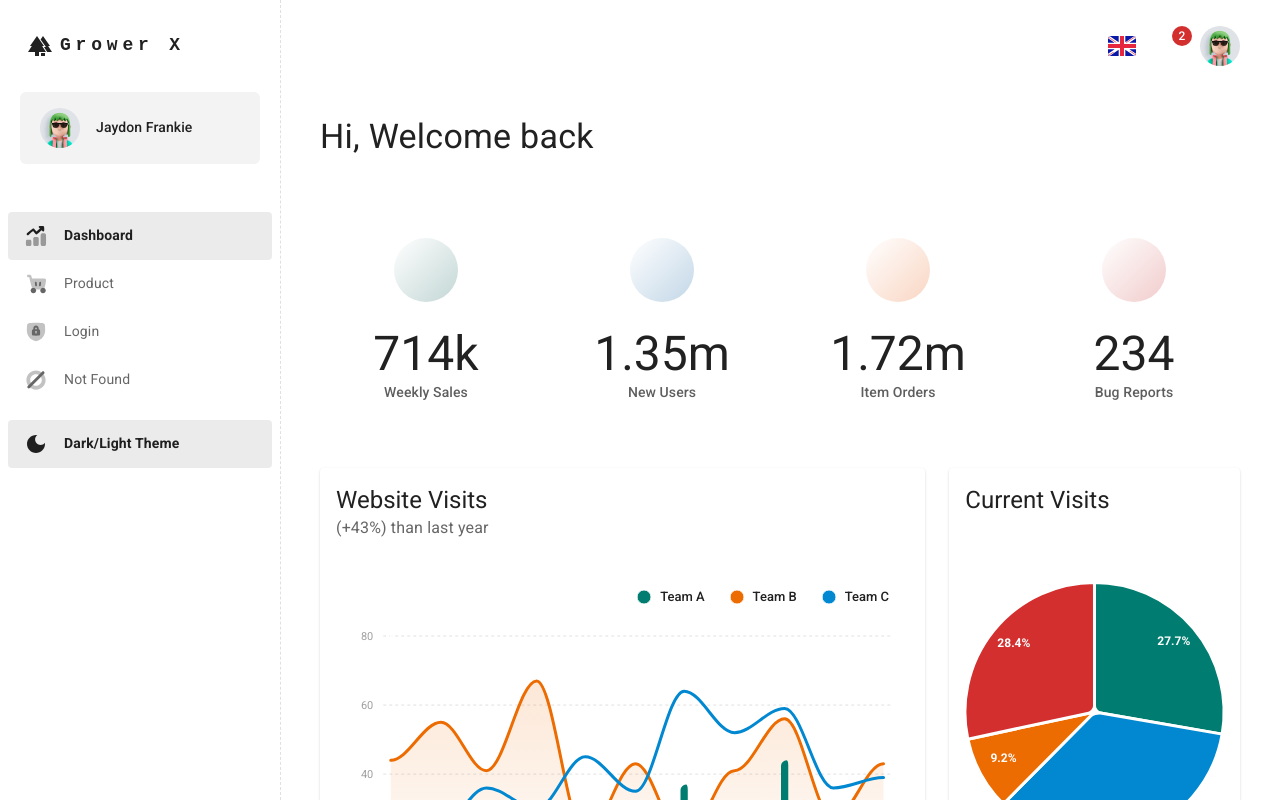
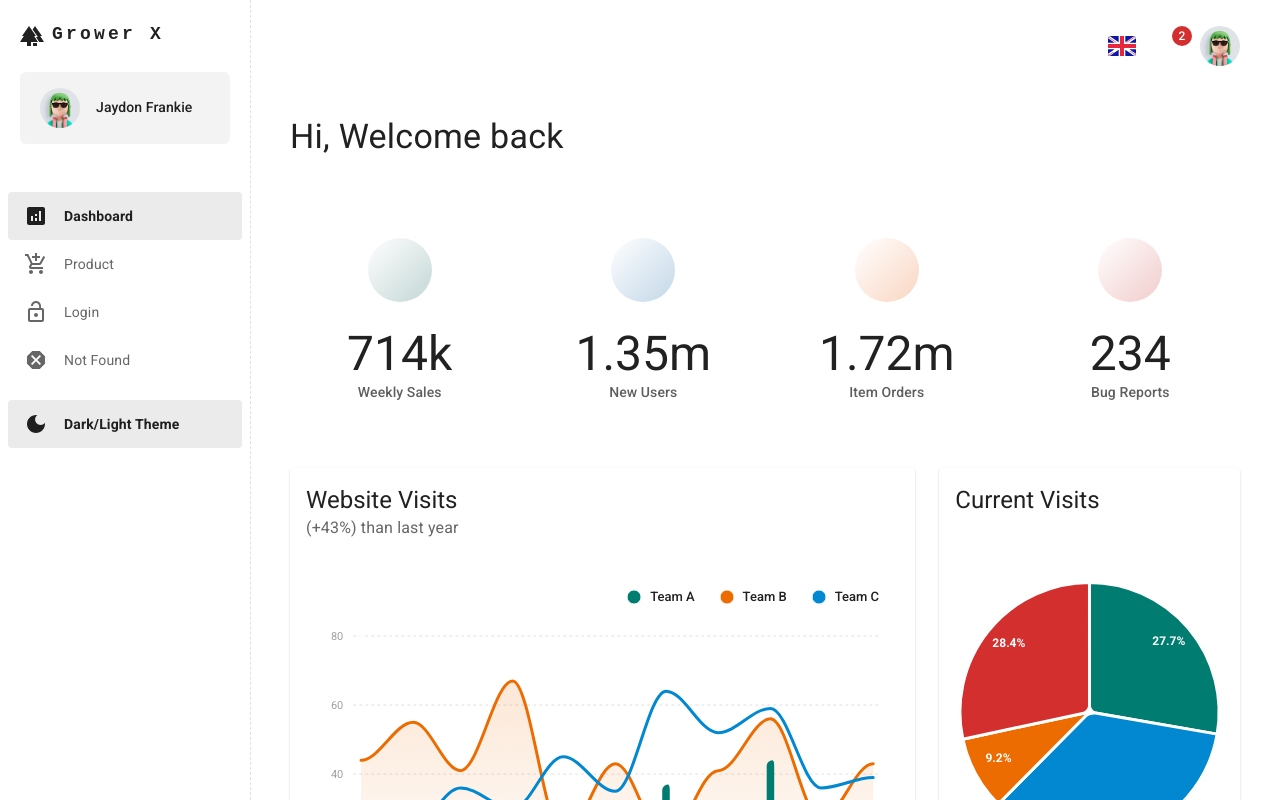
Before and after one commit to peterkapena/growerX, a React (Create React App) app: page / in a window 1280 px wide. Shown: the top 800 px of the page. Built offline with nearby package versions, Linux system fonts and the light colour scheme; some icons are missing.

Commit message:
nav updated

```diff
--- a/src/components/logo/Logo.tsx
+++ b/src/components/logo/Logo.tsx
@@ -1,4 +1,4 @@
-import { Button } from "@mui/material";
+import { Box } from "@mui/material";
 import ForestIcon from "@mui/icons-material/Forest";
 import { APP_NAME, PAGES } from "../../common";
 import { useNavigate } from "react-router-dom";
@@ -6,21 +6,21 @@ import { useNavigate } from "react-router-dom";
 export default function Logo() {
   const navigate = useNavigate();
   return (
-    <Button
+    <Box
       onClick={() => navigate(PAGES.HOME)}
       component="a"
       sx={{
-        display: { xs: "none", md: "flex" },
+        display: "flex",
         fontFamily: "monospace",
         fontWeight: 700,
         fontSize: 18,
-        letterSpacing: ".3rem",
+        letterSpacing: ".2rem",
         color: "inherit",
         textDecoration: "none",
       }}
     >
       <ForestIcon sx={{ display: { xs: "none", md: "flex" }, mr: 1 }} />
       {APP_NAME}
-    </Button>
+    </Box>
   );
 }
--- a/src/components/nav-section/NavSection.js
+++ /dev/null
@@ -1,55 +0,0 @@
-import PropTypes from "prop-types";
-import { NavLink as RouterLink } from "react-router-dom";
-// @mui
-import { Box, List, ListItemText } from "@mui/material";
-//
-import { StyledNavItem, StyledNavItemIcon } from "./styles";
-
-// ----------------------------------------------------------------------
-
-NavSection.propTypes = {
-  data: PropTypes.array,
-};
-
-export default function NavSection({ data = [], ...other }) {
-  return (
-    <Box {...other}>
-      <List disablePadding sx={{ p: 1 }}>
-        {data.map((item) => (
-          <NavItem key={item.title} item={item} />
-        ))}
-      </List>
-    </Box>
-  );
-}
-
-// ----------------------------------------------------------------------
-
-NavItem.propTypes = {
-  item: PropTypes.object,
-};
-
-export function NavItem({ item }) {
-  const { title, path, icon, info, onClick } = item;
-
-  return (
-    <StyledNavItem
-      component={RouterLink}
-      to={path}
-      onClick={() => onClick()}
-      sx={{
-        "&.active": {
-          color: "text.primary",
-          bgcolor: "action.selected",
-          fontWeight: "fontWeightBold",
-        },
-      }}
-    >
-      <StyledNavItemIcon>{icon && icon}</StyledNavItemIcon>
-
-      <ListItemText disableTypography primary={title} />
-
-      {info && info}
-    </StyledNavItem>
-  );
-}
--- /dev/null
+++ b/src/components/nav-section/NavSection.tsx
@@ -0,0 +1,98 @@
+import PropTypes from "prop-types";
+import { NavLink as RouterLink } from "react-router-dom";
+// @mui
+import { Box, List, ListItemText } from "@mui/material";
+//
+import { StyledNavItem, StyledNavItemIcon } from "./styles";
+
+import { useNavigate } from "react-router-dom";
+// ----------------------------------------------------------------------
+import DangerousIcon from "@mui/icons-material/Dangerous";
+import { PAGES } from "../../common";
+import { ReactElement } from "react";
+import AnalyticsIcon from "@mui/icons-material/Analytics";
+import AddShoppingCartIcon from "@mui/icons-material/AddShoppingCart";
+import LockOpenIcon from "@mui/icons-material/LockOpen";
+
+const menus: NavItemProps[] = [
+  {
+    title: "dashboard",
+    path: PAGES.HOME,
+    icon: <AnalyticsIcon />,
+  },
+  {
+    title: "product",
+    path: PAGES.PRODUCTS,
+    icon: <AddShoppingCartIcon />,
+  },
+  {
+    title: "login",
+    path: PAGES.SIGNIN,
+    icon: <LockOpenIcon />,
+  },
+  {
+    title: "Not found",
+    path: PAGES.NOTFOUND,
+    icon: <DangerousIcon></DangerousIcon>,
+  },
+];
+
+type NavSectionProps = {
+  menus: NavItemProps[];
+};
+
+export default function NavSection() {
+  const navigate = useNavigate();
+
+  return (
+    <Box>
+      <List disablePadding sx={{ p: 1 }}>
+        {menus.map((menu) => (
+          <NavItem
+            key={menu.title}
+            icon={menu.icon}
+            path={menu.path}
+            title={menu.title}
+            info={menu.info}
+            onClick={() => navigate(menu.path || "")}
+          />
+        ))}
+      </List>
+    </Box>
+  );
+}
+
+// ----------------------------------------------------------------------
+
+type NavItemProps = {
+  title: string;
+  path?: string;
+  icon: ReactElement;
+  info?: string;
+  onClick?: () => void;
+};
+
+export function NavItem(props: NavItemProps) {
+  const { title, path, icon, info, onClick } = props;
+
+  return (
+    <StyledNavItem
+      component={RouterLink}
+      to={path}
+      onClick={onClick}
+      sx={{
+        "&.active": {
+          color: "text.primary",
+          bgcolor: "action.selected",
+          fontWeight: "fontWeightBold",
+        },
+      }}
+    >
+      <StyledNavItemIcon>{icon && icon}</StyledNavItemIcon>
+
+      <ListItemText disableTypography primary={title} />
+
+      {info && info}
+    </StyledNavItem>
+  );
+}
--- a/src/layouts/dashboard/nav/config.js
+++ /dev/null
@@ -1,47 +0,0 @@
-// component
-import { PAGES } from "../../../common";
-import SvgColor from "../../../components/svg-color";
-
-// ----------------------------------------------------------------------
-
-const icon = (name) => (
-  <SvgColor
-    src={`/assets/icons/navbar/${name}.svg`}
-    sx={{ width: 1, height: 1 }}
-  />
-);
-
-const navConfig = [
-  {
-    title: "dashboard",
-    path: PAGES.HOME,
-    icon: icon("ic_analytics"),
-  },
-  // {
-  //   title: 'user',
-  //   path: '/dashboard/user',
-  //   icon: icon('ic_user'),
-  // },
-  {
-    title: "product",
-    path: PAGES.PRODUCTS,
-    icon: icon("ic_cart"),
-  },
-  // {
-  //   title: 'blog',
-  //   path: '/dashboard/blog',
-  //   icon: icon('ic_blog'),
-  // },
-  {
-    title: "login",
-    path: PAGES.SIGNIN,
-    icon: icon("ic_lock"),
-  },
-  {
-    title: "Not found",
-    path: PAGES.NOTFOUND,
-    icon: icon("ic_disabled"),
-  },
-];
-
-export default navConfig;
--- a/src/layouts/dashboard/nav/index.js
+++ b/src/layouts/dashboard/nav/index.tsx
@@ -1,41 +1,17 @@
-import PropTypes from "prop-types";
 import { useEffect } from "react";
 import { useLocation } from "react-router-dom";
-// @mui
 import { styled, alpha } from "@mui/material/styles";
-import SvgColor from "../../../components/svg-color";
 import { toggleThemeMode } from "../../../redux/themeSlice";
-import { useAppDispatch, useAppSelector } from "../../../redux/hooks";
-import {
-  Box,
-  Link,
-  Button,
-  Drawer,
-  Typography,
-  Avatar,
-  Stack,
-} from "@mui/material";
-// mock
-import account from "../../../_mock/account";
-// hooks
+import { useAppDispatch } from "../../../redux/hooks";
+import { Box, Link, Drawer, Typography, Avatar } from "@mui/material";
 import useResponsive from "../../../hooks/useResponsive";
-// components
 import Logo from "../../../components/logo";
 import Scrollbar from "../../../components/scrollbar";
-import NavSection, { NavItem } from "../../../components/nav-section/";
-//
-import navConfig from "./config";
+import NavSection, { NavItem } from "../../../components/nav-section";
 import DarkModeIcon from "@mui/icons-material/DarkMode";
+import account from "../../../_mock/account";
 
-// ----------------------------------------------------------------------
-const icon = (name) => (
-  <SvgColor
-    src={`/assets/icons/navbar/${name}.svg`}
-    sx={{ width: 1, height: 1 }}
-  />
-);
-
-const NAV_WIDTH = 280;
+const NAV_WIDTH = 250;
 
 const StyledAccount = styled("div")(({ theme }) => ({
   display: "flex",
@@ -47,12 +23,12 @@ const StyledAccount = styled("div")(({ theme }) => ({
 
 // ----------------------------------------------------------------------
 
-Nav.propTypes = {
-  openNav: PropTypes.bool,
-  onCloseNav: PropTypes.func,
+type NavProps = {
+  openNav: boolean;
+  onCloseNav: () => void;
 };
 
-export default function Nav({ openNav, onCloseNav }) {
+export default function Nav({ openNav, onCloseNav }: NavProps) {
   const { pathname } = useLocation();
 
   const isDesktop = useResponsive("up", "lg");
@@ -62,7 +38,6 @@ export default function Nav({ openNav, onCloseNav }) {
     if (openNav) {
       onCloseNav();
     }
-    // eslint-disable-next-line react-hooks/exhaustive-deps
   }, [pathname]);
 
   const renderContent = (
@@ -89,25 +64,20 @@ export default function Nav({ openNav, onCloseNav }) {
               <Typography variant="subtitle2" sx={{ color: "text.primary" }}>
                 {account.displayName}
               </Typography>
-
-              <Typography variant="body2" sx={{ color: "text.secondary" }}>
-                {account.role}
-              </Typography>
             </Box>
           </StyledAccount>
         </Link>
       </Box>
 
-      <NavSection data={navConfig} />
+      <NavSection />
 
       <Box sx={{ flexGrow: 1 }} />
       <Box sx={{ p: 1 }}>
         <NavItem
-          item={{
-            title: "Dark/Light theme",
-            onClick: () => dispatch(toggleThemeMode()),
-            icon: <DarkModeIcon />,
-          }}
+          title={"Dark/Light theme"}
+          onClick={() => dispatch(toggleThemeMode())}
+          icon={<DarkModeIcon />}
+          path={""}
         />
       </Box>
 
```
Also changed, not shown: 1 other file (tests, documents, lock files or other folders).
